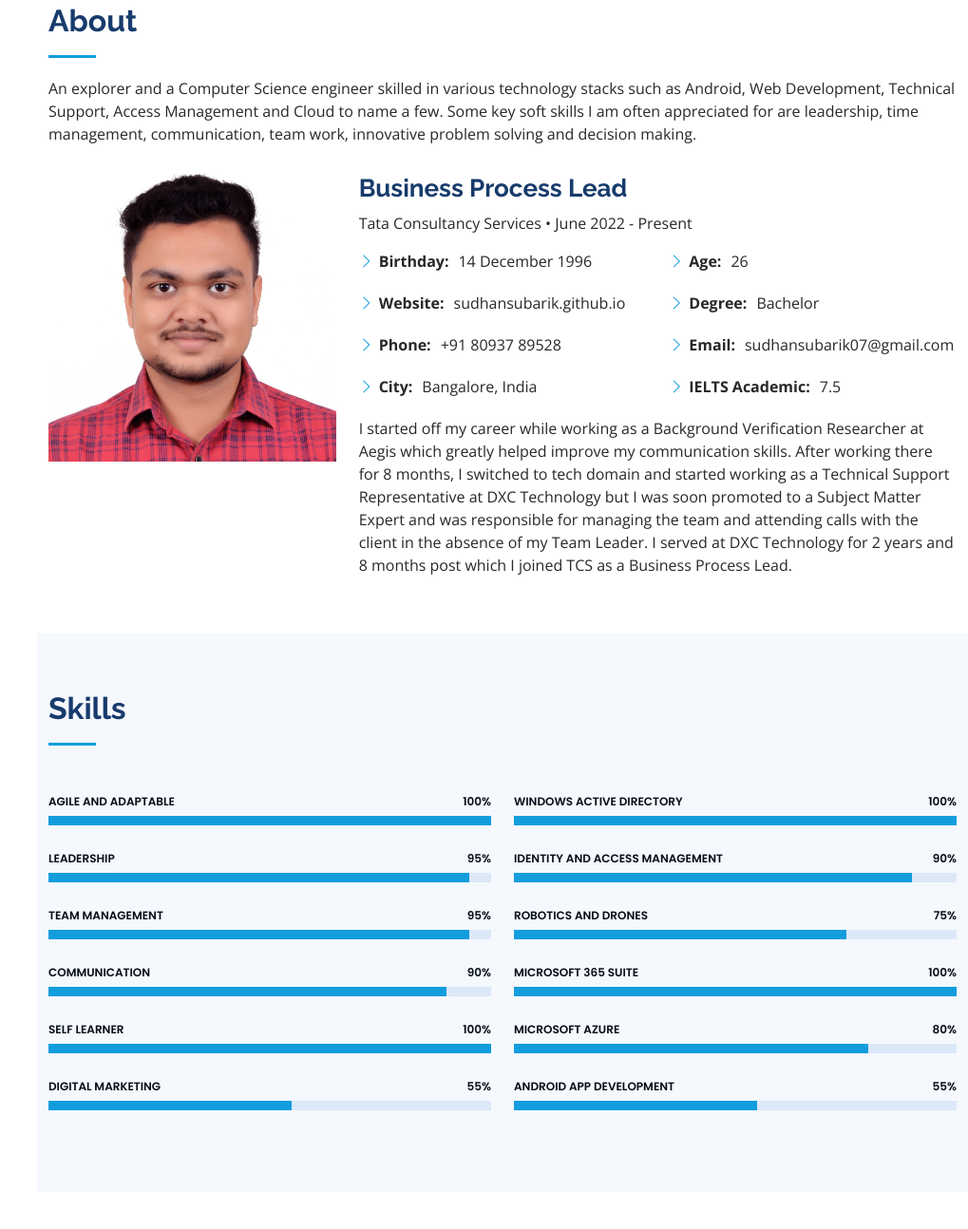
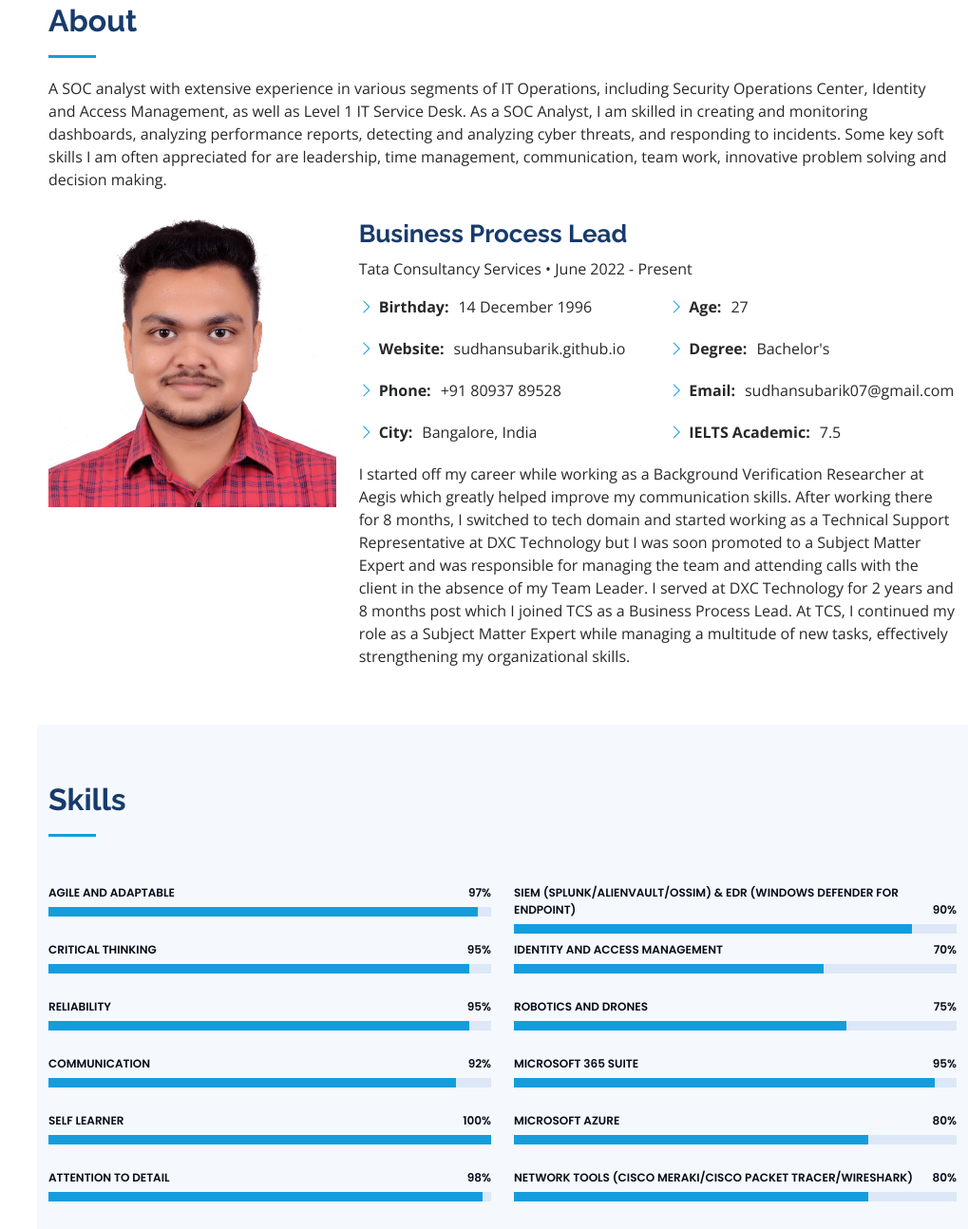
Before and after one commit to SudhansuBarik/sudhansubarik.github.io, a plain HTML site: page index.html in a window 1280 px wide. Shown: the part 857-2151 px from the top of the page at 95% size, without its empty margins (261-1280 px from the left). Drawn offline with nearby package versions, Linux system fonts and the light colour scheme.

Commit message:
Multiple sections updated
- Updated About section as well as age
- Updated Skills, added some SOC skills while removing some of the IAM skills
- No changes to Resume section
- Updated certificates portfolio to include the latest awards received

```diff
--- a/index.html
+++ b/index.html
@@ -72,7 +72,7 @@
   <section id="hero" class="d-flex flex-column justify-content-center align-items-center">
     <div class="hero-container" data-aos="fade-in">
       <h1>Sudhansu Barik</h1>
-      <p>I'm a <span class="typed" data-typed-items="Team Leader, Critical Thinker, Support Engineer, Gamer, YouTuber"></span></p>
+      <p>I'm a <span class="typed" data-typed-items="SOC Analyst, Team Leader, Critical Thinker, Support Engineer, Gamer, YouTuber"></span></p>
     </div>
   </section><!-- End Hero -->
 
@@ -84,7 +84,7 @@
 
         <div class="section-title">
           <h2>About</h2>
-          <p>An explorer and a Computer Science engineer skilled in various technology stacks such as Android, Web Development, Technical Support, Access Management and Cloud to name a few. Some key soft skills I am often appreciated for are leadership, time management, communication, team work, innovative problem solving and decision making.
+          <p>A SOC analyst with extensive experience in various segments of IT Operations, including Security Operations Center, Identity and Access Management, as well as Level 1 IT Service Desk. As a SOC Analyst, I am skilled in creating and monitoring dashboards, analyzing performance reports, detecting and analyzing cyber threats, and responding to incidents. Some key soft skills I am often appreciated for are leadership, time management, communication, team work, innovative problem solving and decision making.
           </p>
         </div>
 
@@ -108,8 +108,8 @@
               </div>
               <div class="col-lg-6">
                 <ul>
-                  <li><i class="bi bi-chevron-right"></i> <strong>Age:</strong> <span>26</span></li>
-                  <li><i class="bi bi-chevron-right"></i> <strong>Degree:</strong> <span>Bachelor</span></li>
+                  <li><i class="bi bi-chevron-right"></i> <strong>Age:</strong> <span>27</span></li>
+                  <li><i class="bi bi-chevron-right"></i> <strong>Degree:</strong> <span>Bachelor's</span></li>
                   <li><i class="bi bi-chevron-right"></i> <strong>Email:</strong> <span>sudhansubarik07@gmail.com</span></li>
                   <li><i class="bi bi-chevron-right"></i> <strong>IELTS Academic:</strong> <span>7.5</span></li>
                 </ul>
@@ -117,6 +117,7 @@
             </div>
             <p>
               I started off my career while working as a Background Verification Researcher at Aegis which greatly helped improve my communication skills. After working there for 8 months, I switched to tech domain and started working as a Technical Support Representative at DXC Technology but I was soon promoted to a Subject Matter Expert and was responsible for managing the team and attending calls with the client in the absence of my Team Leader. I served at DXC Technology for 2 years and 8 months post which I joined TCS as a Business Process Lead.
+              At TCS, I continued my role as a Subject Matter Expert while managing a multitude of new tasks, effectively strengthening my organizational skills.
             </p>
           </div>
         </div>
@@ -188,30 +189,30 @@
           <div class="col-lg-6" data-aos="fade-up">
 
             <div class="progress">
-              <span class="skill">Agile and Adaptable<i class="val">100%</i></span>
+              <span class="skill">Agile and Adaptable<i class="val">97%</i></span>
               <div class="progress-bar-wrap">
-                <div class="progress-bar" role="progressbar" aria-valuenow="100" aria-valuemin="0" aria-valuemax="100"></div>
+                <div class="progress-bar" role="progressbar" aria-valuenow="97" aria-valuemin="0" aria-valuemax="100"></div>
               </div>
             </div>
 
             <div class="progress">
-              <span class="skill">Leadership<i class="val">95%</i></span>
+              <span class="skill">Critical Thinking<i class="val">95%</i></span>
               <div class="progress-bar-wrap">
                 <div class="progress-bar" role="progressbar" aria-valuenow="95" aria-valuemin="0" aria-valuemax="100"></div>
               </div>
             </div>
 
             <div class="progress">
-              <span class="skill">Team Management<i class="val">95%</i></span>
+              <span class="skill">Reliability<i class="val">95%</i></span>
               <div class="progress-bar-wrap">
                 <div class="progress-bar" role="progressbar" aria-valuenow="95" aria-valuemin="0" aria-valuemax="100"></div>
               </div>
             </div>
 
             <div class="progress">
-              <span class="skill">Communication<i class="val">90%</i></span>
+              <span class="skill">Communication<i class="val">92%</i></span>
               <div class="progress-bar-wrap">
-                <div class="progress-bar" role="progressbar" aria-valuenow="90" aria-valuemin="0" aria-valuemax="100"></div>
+                <div class="progress-bar" role="progressbar" aria-valuenow="92" aria-valuemin="0" aria-valuemax="100"></div>
               </div>
             </div>
 
@@ -223,9 +224,9 @@
             </div>
 
             <div class="progress">
-              <span class="skill">Digital Marketing<i class="val">55%</i></span>
+              <span class="skill">Attention to Detail<i class="val">98%</i></span>
               <div class="progress-bar-wrap">
-                <div class="progress-bar" role="progressbar" aria-valuenow="55" aria-valuemin="0" aria-valuemax="100"></div>
+                <div class="progress-bar" role="progressbar" aria-valuenow="98" aria-valuemin="0" aria-valuemax="100"></div>
               </div>
             </div>
 
@@ -234,16 +235,16 @@
           <div class="col-lg-6" data-aos="fade-up" data-aos-delay="100">
 
             <div class="progress">
-              <span class="skill">Windows Active Directory<i class="val">100%</i></span>
+              <span class="skill">SIEM (Splunk/AlienVault/OSSIM) & EDR (Windows Defender for Endpoint)<i class="val">90%</i></span>
               <div class="progress-bar-wrap">
-                <div class="progress-bar" role="progressbar" aria-valuenow="100" aria-valuemin="0" aria-valuemax="100"></div>
+                <div class="progress-bar" role="progressbar" aria-valuenow="90" aria-valuemin="0" aria-valuemax="100"></div>
               </div>
             </div>
 
             <div class="progress">
-              <span class="skill">Identity and Access Management<i class="val">90%</i></span>
+              <span class="skill">Identity and Access Management<i class="val">70%</i></span>
               <div class="progress-bar-wrap">
-                <div class="progress-bar" role="progressbar" aria-valuenow="90" aria-valuemin="0" aria-valuemax="100"></div>
+                <div class="progress-bar" role="progressbar" aria-valuenow="70" aria-valuemin="0" aria-valuemax="100"></div>
               </div>
             </div>
 
@@ -255,9 +256,9 @@
             </div>
 
             <div class="progress">
-              <span class="skill">Microsoft 365 Suite<i class="val">100%</i></span>
+              <span class="skill">Microsoft 365 Suite<i class="val">95%</i></span>
               <div class="progress-bar-wrap">
-                <div class="progress-bar" role="progressbar" aria-valuenow="100" aria-valuemin="0" aria-valuemax="100"></div>
+                <div class="progress-bar" role="progressbar" aria-valuenow="95" aria-valuemin="0" aria-valuemax="100"></div>
               </div>
             </div>
 
@@ -269,9 +270,9 @@
             </div>
 
             <div class="progress">
-              <span class="skill">Android App Development<i class="val">55%</i></span>
+              <span class="skill">Network Tools (Cisco Meraki/Cisco Packet Tracer/Wireshark)<i class="val">80%</i></span>
               <div class="progress-bar-wrap">
-                <div class="progress-bar" role="progressbar" aria-valuenow="55" aria-valuemin="0" aria-valuemax="100"></div>
+                <div class="progress-bar" role="progressbar" aria-valuenow="80" aria-valuemin="0" aria-valuemax="100"></div>
               </div>
             </div>
           </div>
@@ -381,6 +382,36 @@
         </div>
 
         <div class="row portfolio-container" data-aos="fade-up" data-aos-delay="100">
+
+          <div class="col-lg-4 col-md-6 portfolio-item filter-awards">
+            <div class="portfolio-wrap">
+              <img src="assets/img/portfolio/Oct24.jpg" class="img-fluid" alt="">
+              <div class="portfolio-links">
+                <a href="assets/img/portfolio/Oct24_big.jpg" data-gallery="portfolioGallery" class="portfolio-lightbox" title="Our team was awarded the Best Team Award in October 2024 for our customer centric attitude leading to having the least number of errors"><i class="bx bx-plus"></i></a>
+                <!-- <a href="portfolio-details.html" title="More Details"><i class="bx bx-link"></i></a> -->
+              </div>
+            </div>
+          </div>
+
+          <div class="col-lg-4 col-md-6 portfolio-item filter-awards">
+            <div class="portfolio-wrap">
+              <img src="assets/img/portfolio/Sep24.jpg" class="img-fluid" alt="">
+              <div class="portfolio-links">
+                <a href="assets/img/portfolio/Sep24_big.jpg" data-gallery="portfolioGallery" class="portfolio-lightbox" title="Received the Star of the Month Award in September 2024 for my contribution and performance in the team"><i class="bx bx-plus"></i></a>
+                <!-- <a href="portfolio-details.html" title="More Details"><i class="bx bx-link"></i></a> -->
+              </div>
+            </div>
+          </div>
+
+          <div class="col-lg-4 col-md-6 portfolio-item filter-awards">
+            <div class="portfolio-wrap">
+              <img src="assets/img/portfolio/Dec23.jpg" class="img-fluid" alt="">
+              <div class="portfolio-links">
+                <a href="assets/img/portfolio/Dec23_big.jpg" data-gallery="portfolioGallery" class="portfolio-lightbox" title="Received the Contexual Master Award in December 2023 for my contribution to the organisation"><i class="bx bx-plus"></i></a>
+                <!-- <a href="portfolio-details.html" title="More Details"><i class="bx bx-link"></i></a> -->
+              </div>
+            </div>
+          </div>
 
           <div class="col-lg-4 col-md-6 portfolio-item filter-awards">
             <div class="portfolio-wrap">
```
Also changed, not shown: assets/img/portfolio/Dec23.jpg (added), assets/img/portfolio/Dec23_big.jpg (added), assets/img/portfolio/Oct24.jpg (added), assets/img/portfolio/Oct24_big.jpg (added), assets/img/portfolio/Sep24.jpg (added), assets/img/portfolio/Sep24_big.jpg (added), 3 other files.
